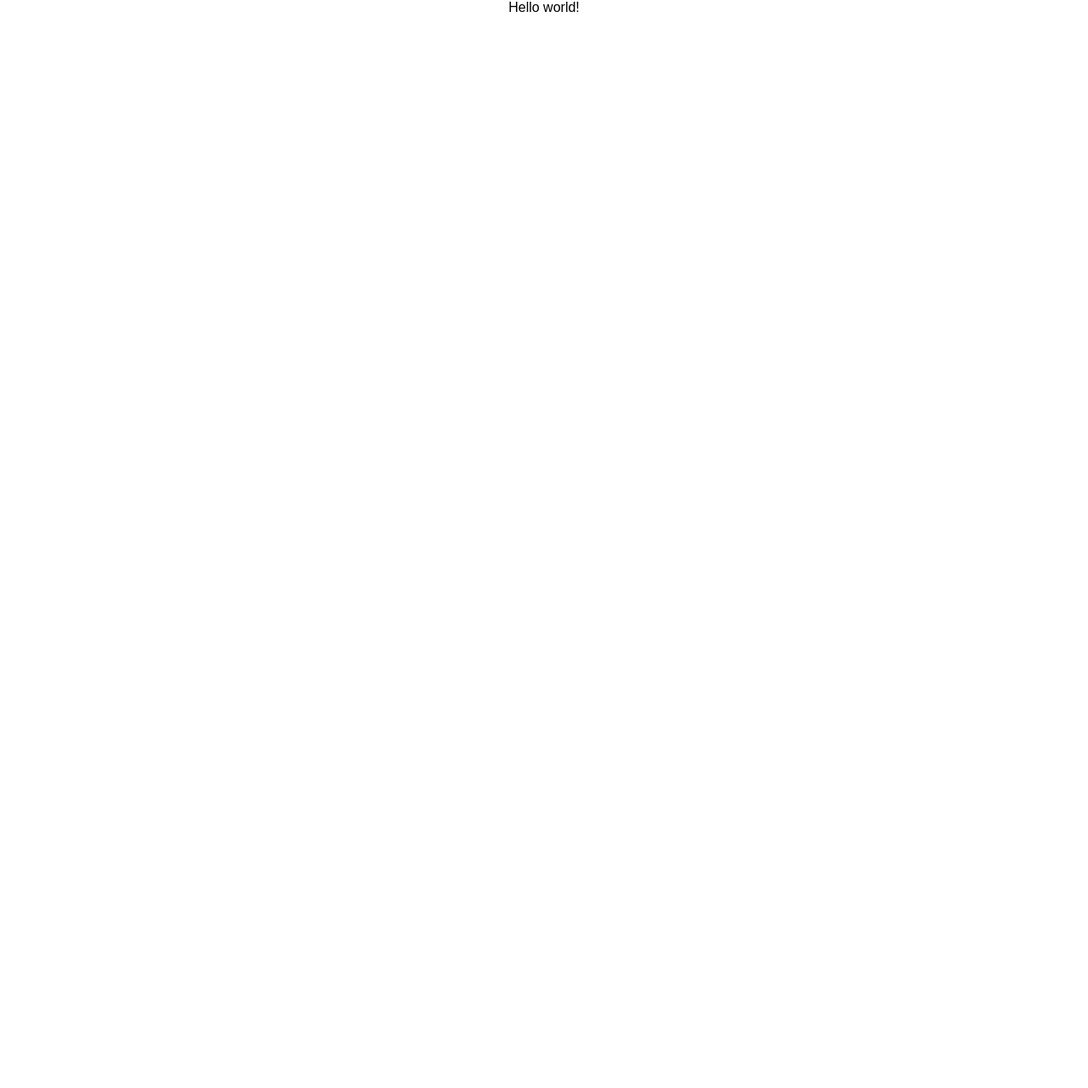
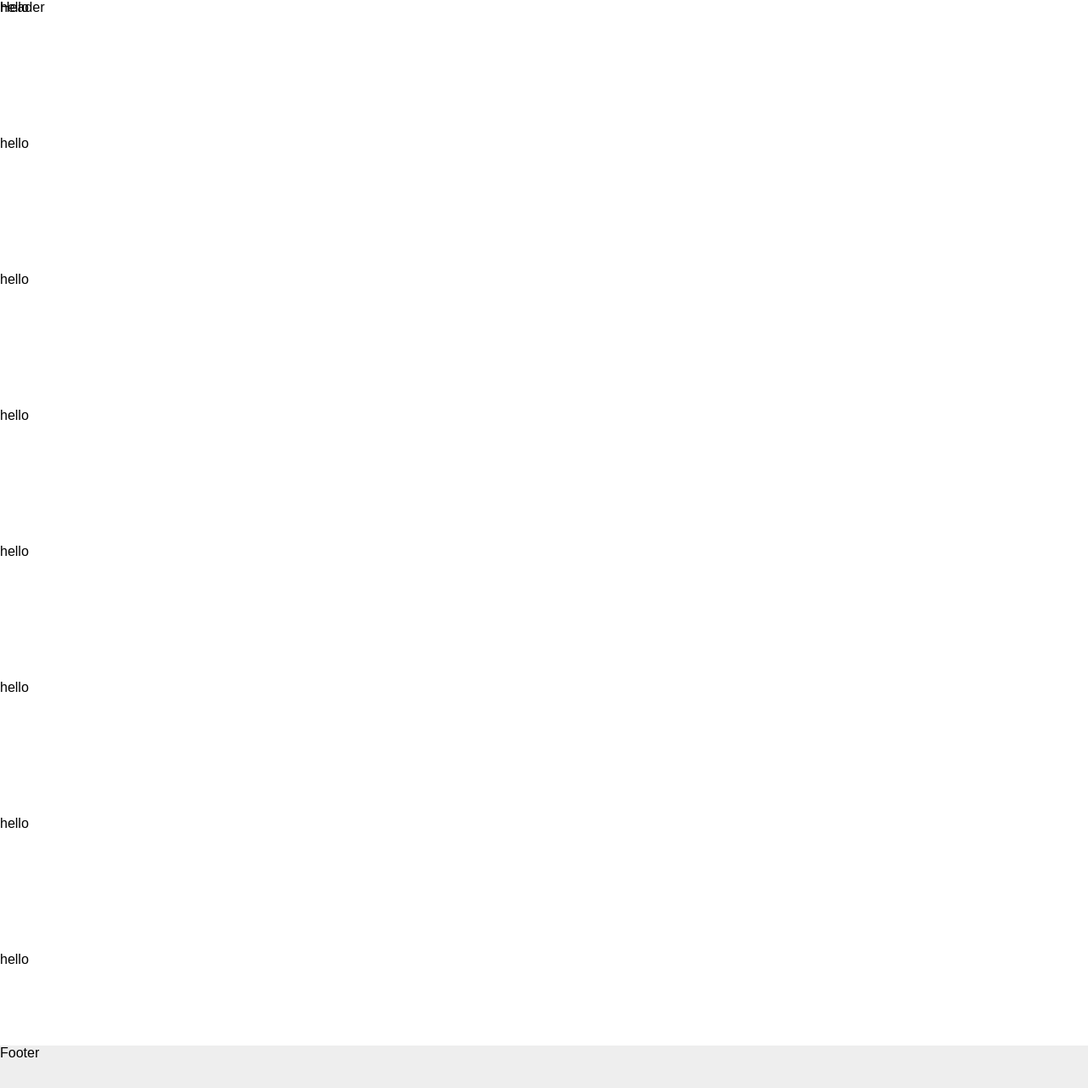
Before and after one commit to Gaohaoyang/pte, a React (Vite) app: page /#/ in a window 1280 px wide. Shown: the whole page at 85% size. Before the commit the page ends 800 px from the top, so only its background shows below. Built offline with nearby package versions, Linux system fonts and the light colour scheme.

Commit message:
feat: 🎸 update

```diff
--- a/package.json
+++ b/package.json
@@ -10,8 +10,6 @@
     "preview": "vite preview"
   },
   "dependencies": {
-    "@remixicon/react": "^4.2.0",
-    "axios": "^1.6.8",
     "framer-motion": "^11.1.7",
     "i18next": "^23.11.3",
     "normalize.css": "^8.0.1",
--- /dev/null
+++ b/src/components/Footer/index.module.css
@@ -0,0 +1,8 @@
+.wrap {
+  width: 100vw;
+  height: 50px;
+  background-color: #eee;
+  position: absolute;
+  bottom: 0;
+  left: 0;
+}
--- /dev/null
+++ b/src/components/Footer/index.tsx
@@ -0,0 +1,8 @@
+import styles from './index.module.css'
+const Footer = () => {
+  return (
+    <div className={styles.wrap}>Footer</div>
+  )
+}
+
+export default Footer
--- /dev/null
+++ b/src/components/Header/index.module.css
@@ -0,0 +1,8 @@
+.wrap {
+  position: fixed;
+  top: 0;
+  left: 0;
+  z-index: 10;
+  width: 100vw;
+  height: 50px;
+}
--- /dev/null
+++ b/src/components/Header/index.tsx
@@ -0,0 +1,7 @@
+import styles from './index.module.css'
+
+const Header = () => {
+  return <header className={styles.wrap}>Header</header>
+}
+
+export default Header
--- a/src/main.tsx
+++ b/src/main.tsx
@@ -2,6 +2,7 @@ import ReactDOM from 'react-dom/client'
 import 'normalize.css'
 import './index.css'
 import { createHashRouter, RouterProvider, Navigate } from 'react-router-dom'
+import Error from '@/pages/Error'
 
 // eslint-disable-next-line @typescript-eslint/no-explicit-any
 const lazyWrap = (factory: () => Promise<any>) => {
@@ -19,7 +20,8 @@ const lazyWrap = (factory: () => Promise<any>) => {
 const router = createHashRouter([
   {
     path: '/',
-    element: <div>Hello world!</div>,
+    lazy: lazyWrap(() => import('@/pages/Layout')),
+    errorElement: Error(),
   },
   {
     path: '/Wfd',
@@ -35,4 +37,6 @@ const router = createHashRouter([
   },
 ])
 
-ReactDOM.createRoot(document.getElementById('root')!).render(<RouterProvider router={router} />)
+ReactDOM.createRoot(document.getElementById('root')!).render(
+  <RouterProvider router={router} />,
+)
--- a/src/pages/About/index.tsx
+++ b/src/pages/About/index.tsx
@@ -97,3 +97,5 @@ const About = () => {
 }
 
 export default About
+
+export const Component = About
--- /dev/null
+++ b/src/pages/Error/index.tsx
@@ -0,0 +1,5 @@
+const Error = () => {
+  return <div>404 Error</div>
+}
+
+export default Error
--- /dev/null
+++ b/src/pages/Layout/index.module.css
@@ -0,0 +1,5 @@
+.wrap {
+  width: 100vw;
+  min-height: 100vh;
+  position: relative;
+}
--- /dev/null
+++ b/src/pages/Layout/index.tsx
@@ -0,0 +1,37 @@
+import styles from './index.module.css'
+import Header from '@/components/Header'
+import Footer from '@/components/Footer'
+const Layout = () => {
+  return (
+    <div className={styles.wrap}>
+      <Header />
+      <div style={{
+        height: '20vh'
+      }}>hello</div>
+      <div style={{
+        height: '20vh'
+      }}>hello</div>
+      <div style={{
+        height: '20vh'
+      }}>hello</div>
+      <div style={{
+        height: '20vh'
+      }}>hello</div>
+      <div style={{
+        height: '20vh'
+      }}>hello</div>
+      <div style={{
+        height: '20vh'
+      }}>hello</div>
+      <div style={{
+        height: '20vh'
+      }}>hello</div>
+      <div style={{
+        height: '20vh'
+      }}>hello</div>
+      <Footer />
+    </div>
+  )
+}
+
+export default Layout
```
Also changed, not shown: 1 other file (tests, documents, lock files or other folders).
